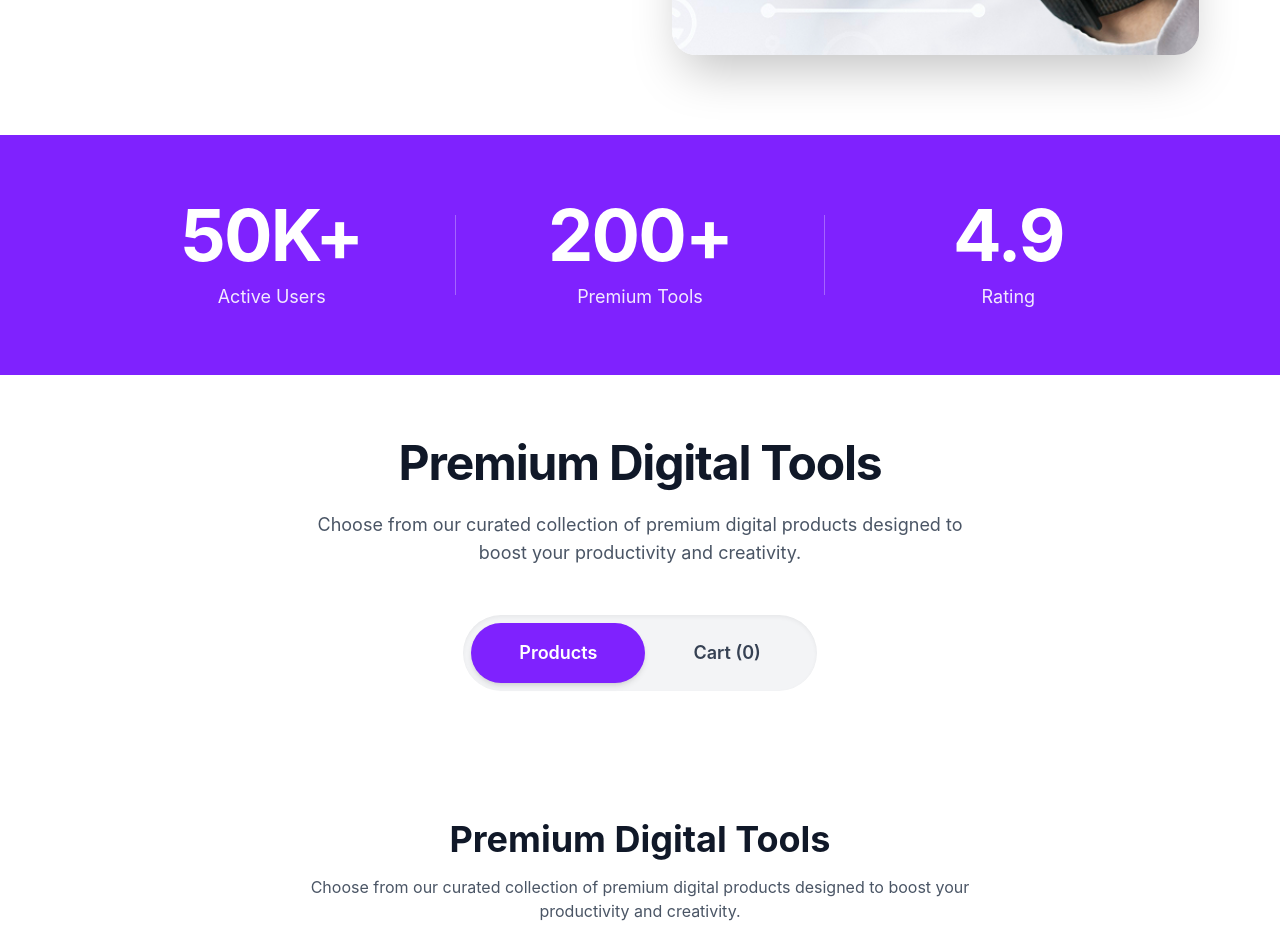
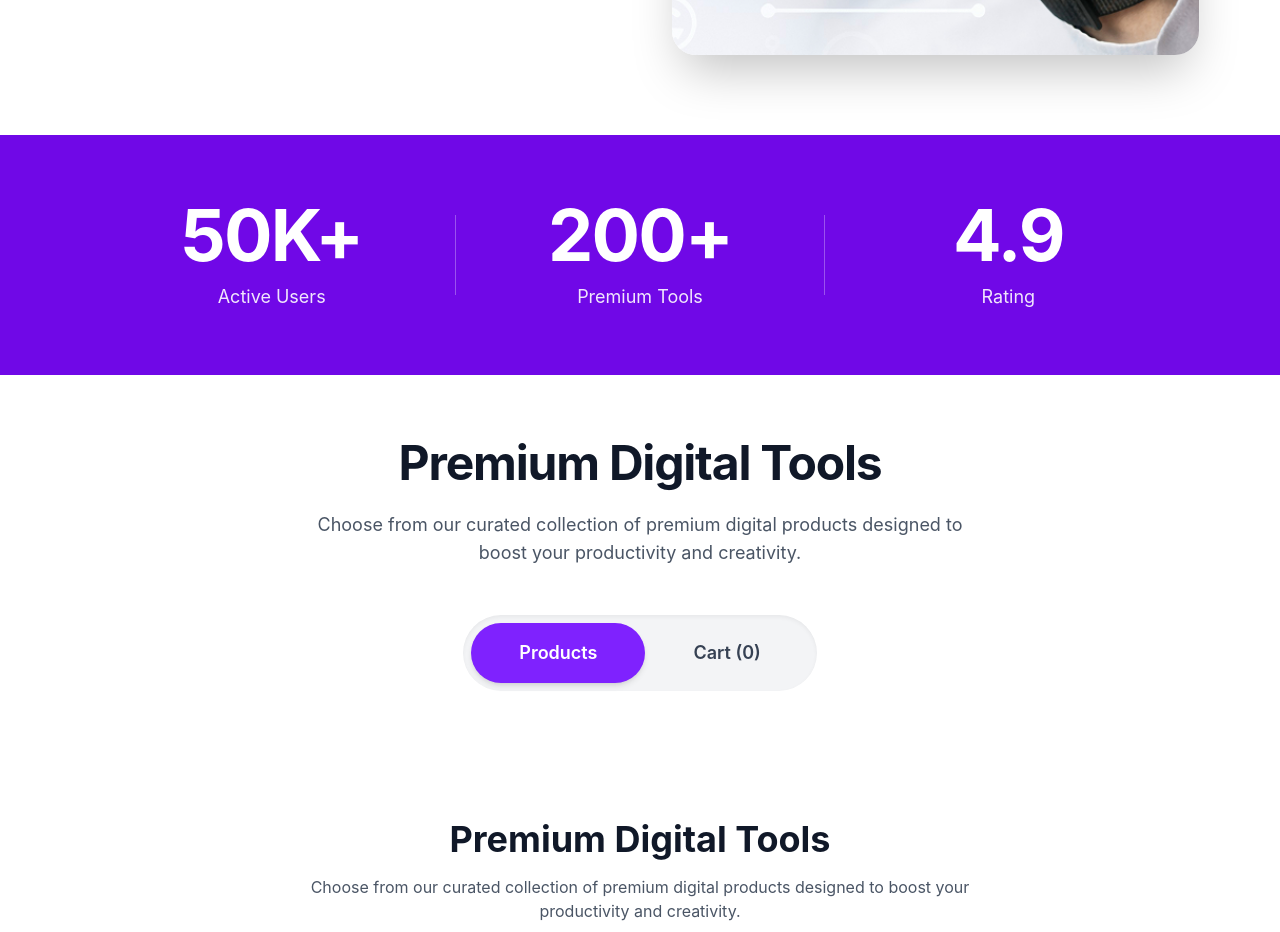
Before and after one commit to sulayman-a-khan/digi-tool-asgn6, a React (Vite) app: page / in a window 1280 px wide. Shown: the part 800-1732 px from the top of the page. Built offline with nearby package versions, Linux system fonts and the light colour scheme.

Commit message:
daisy ui fix

```diff
--- a/src/components/Stats.jsx
+++ b/src/components/Stats.jsx
@@ -1,6 +1,6 @@
 const Stats = () => {
   return (
-    <div className="bg-violet-600 py-16 text-white">
+    <div className="bg-violet-700 py-16 text-white">
       <div className="max-w-5xl mx-auto px-6">
         <div className="flex flex-col md:flex-row items-center justify-center gap-12 md:gap-16">
 
```
